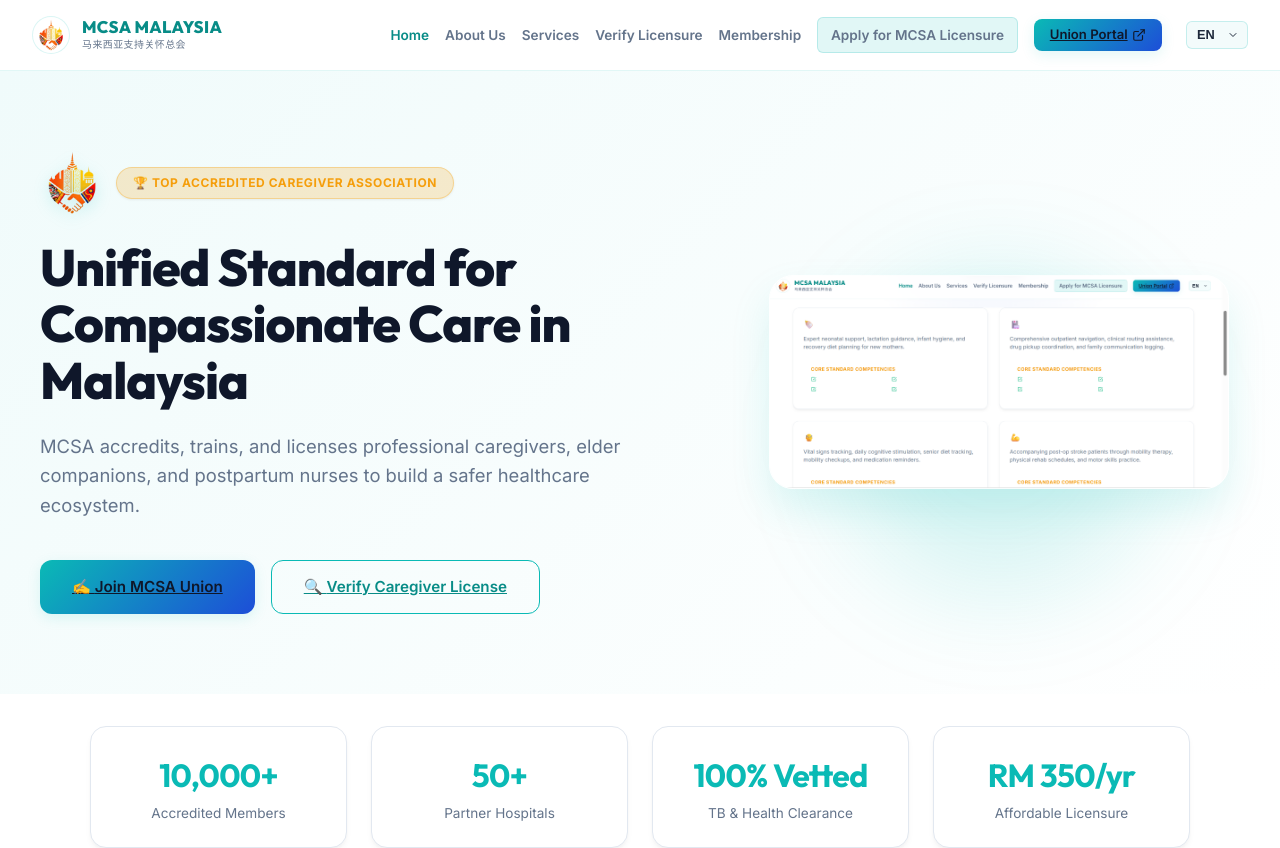
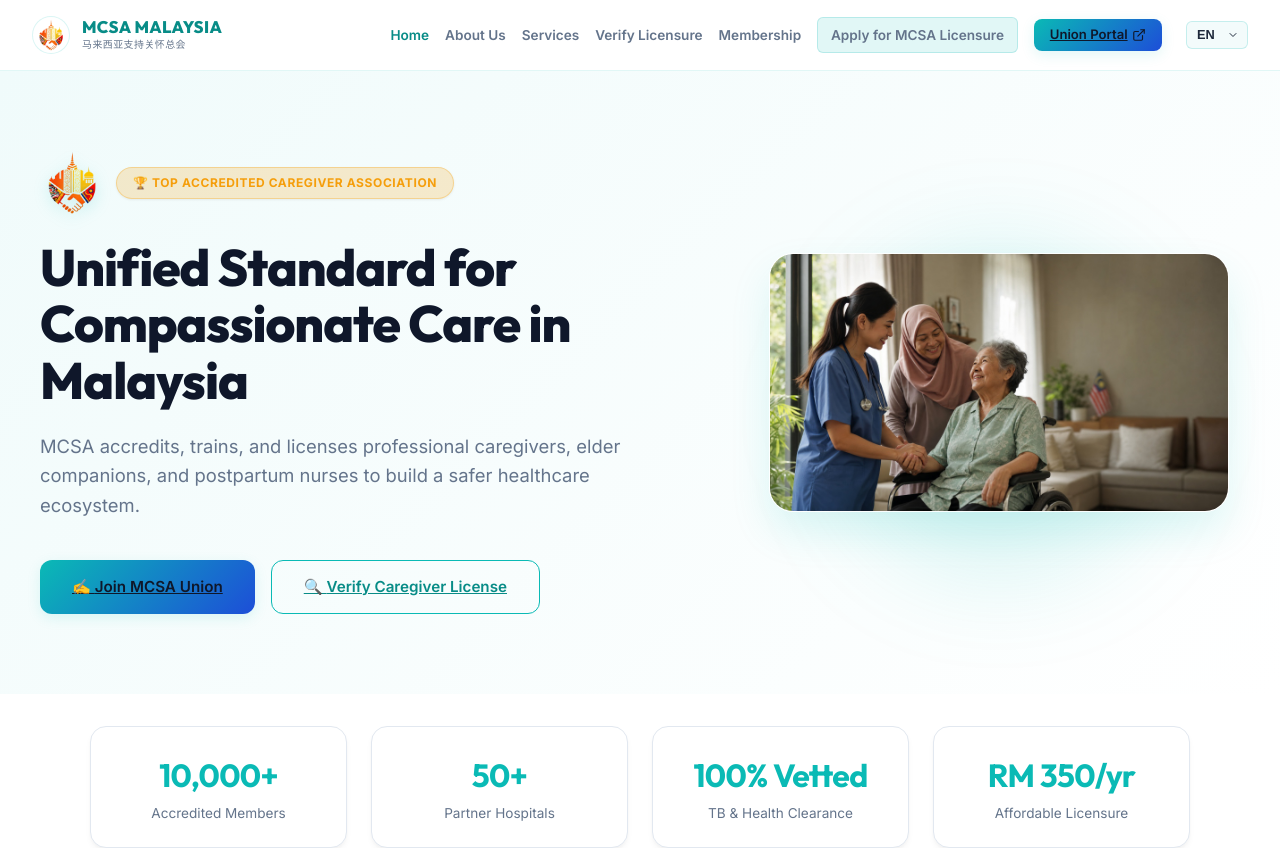
Before and after one commit to jintanme-stack/multicare-union-system, a Next.js app: page / in a window 1280 px wide. Shown: the top 848 px of the page. Built offline with nearby package versions, Linux system fonts and the light colour scheme.

Commit message:
Use correct realistic care photo in Hero section

```diff
--- a/src/app/page.tsx
+++ b/src/app/page.tsx
@@ -137,7 +137,7 @@
               zIndex: 0
             }}></div>
             <img
-              src="/malaysian-care-real.png"
+              src="/malaysian-care-real.jpg"
               alt="Malaysian Diverse Care Group"
               style={{
                 width: '100%',
```
Also changed, not shown: public/malaysian-care-real.jpg (added), public/malaysian-care-real.png (deleted).
